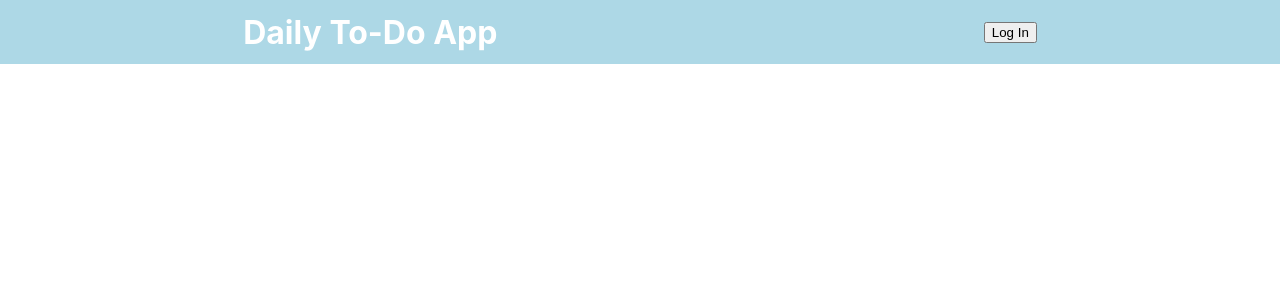
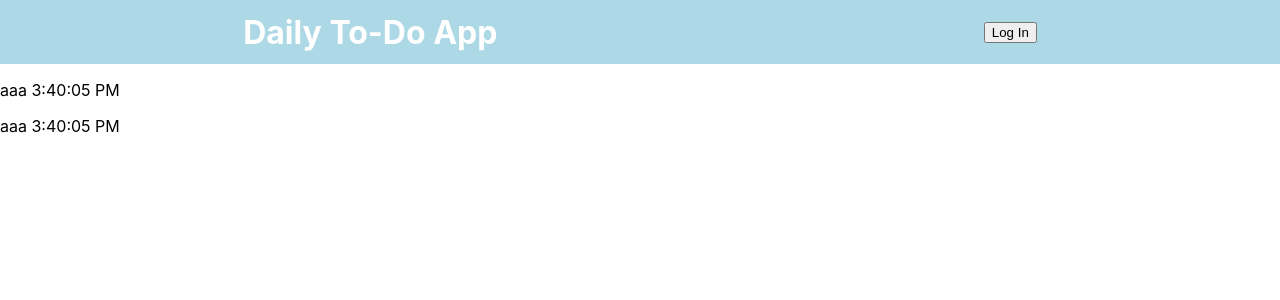
Before and after one commit to codyrap95/React-ToDo, a React (Create React App) app: page / in a window 1280 px wide. Shown: the top 300 px of the page. Built offline with nearby package versions, Linux system fonts and the light colour scheme.

Commit message:
Created ToDoContext and inserted into component

```diff
--- a/src/App.js
+++ b/src/App.js
@@ -1,12 +1,15 @@
 import "./App.css";
 import React from "react";
 import Header from "./components/UI/Header";
+import { ToDosContextProvider } from "./store/ToDosContext";
+import ToDoList from "./components/UI/ToDoList";
 
 function App() {
   return (
-    <React.Fragment>
+    <ToDosContextProvider>
       <Header></Header>
-    </React.Fragment>
+      <ToDoList></ToDoList>
+    </ToDosContextProvider>
   );
 }
 
--- /dev/null
+++ b/src/components/UI/ToDoList.js
@@ -0,0 +1,18 @@
+import React from "react";
+import classes from "./ToDoList.module.css";
+import { useContext } from "react";
+import ToDosContext from "../../store/ToDosContext";
+function ToDoList() {
+  const ctx = useContext(ToDosContext);
+  ctx.createToDo("aaa");
+  return (
+    <section className={classes.ToDoList}>
+      {ctx.toDoList.map((item) => (
+        <p key={item.id}>
+          {item.content} {new Date().toLocaleTimeString(item.timestamp)}
+        </p>
+      ))}
+    </section>
+  );
+}
+export default ToDoList;
--- /dev/null
+++ b/src/store/ToDosContext.js
@@ -0,0 +1,26 @@
+import React from "react";
+
+const toDos = {
+  toDoList: [],
+  deleteToDo: function (toDoId) {
+    this.toDoList = this.toDoList.filter((item) => item.id !== toDoId);
+  },
+  createToDo: function (content) {
+    this.toDoList.push({
+      id: Date.now() / Math.random(),
+      content: content,
+      timestamp: new Date().getTime(),
+      done: false,
+    });
+  },
+};
+
+const ToDosContext = React.createContext(toDos);
+export default ToDosContext;
+export const ToDosContextProvider = (props) => {
+  return (
+    <ToDosContext.Provider value={toDos}>
+      {props.children}
+    </ToDosContext.Provider>
+  );
+};
```
Also changed, not shown: src/components/UI/ToDoList.module.css (added), 1 other file (tests, documents, lock files or other folders).
